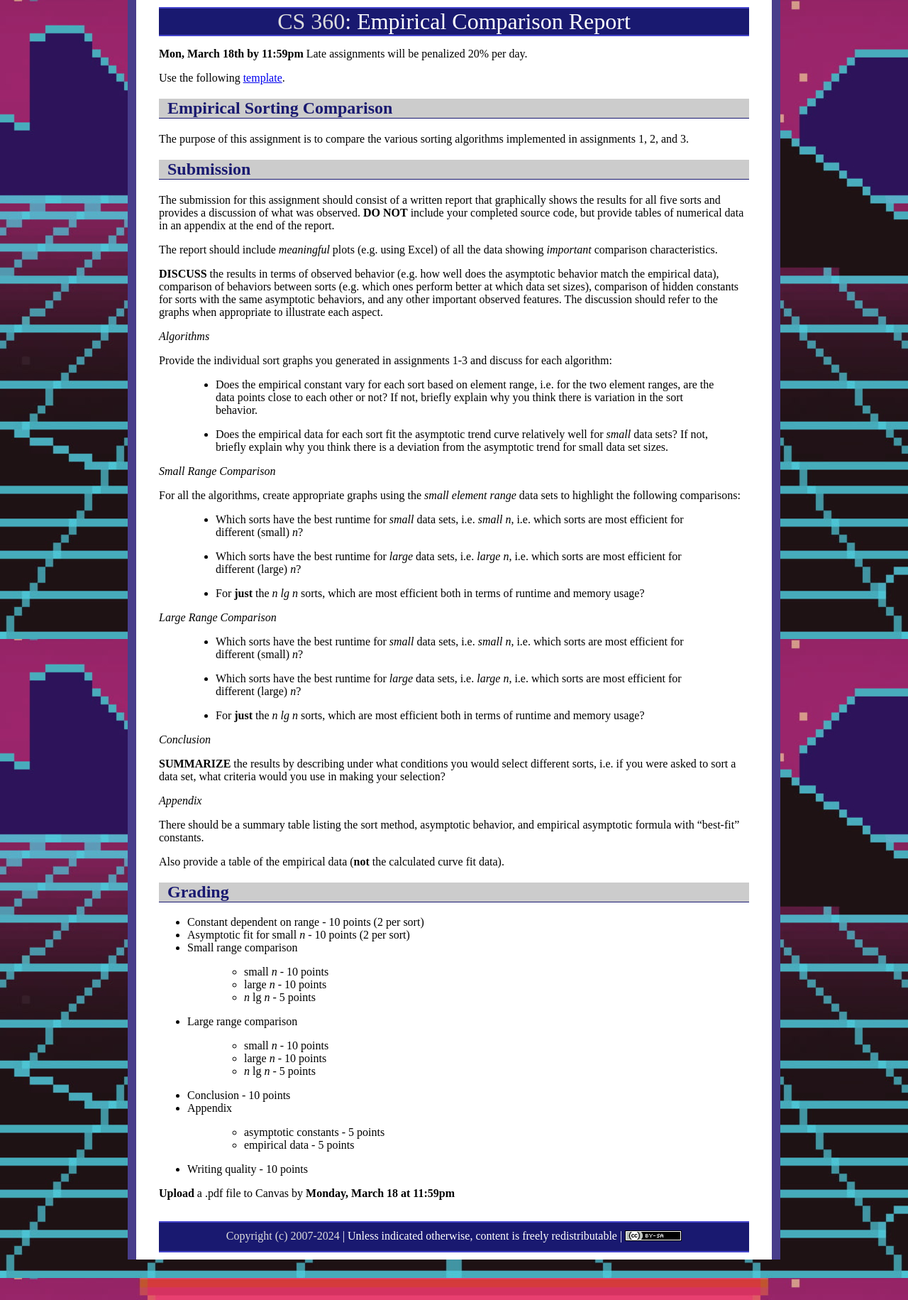
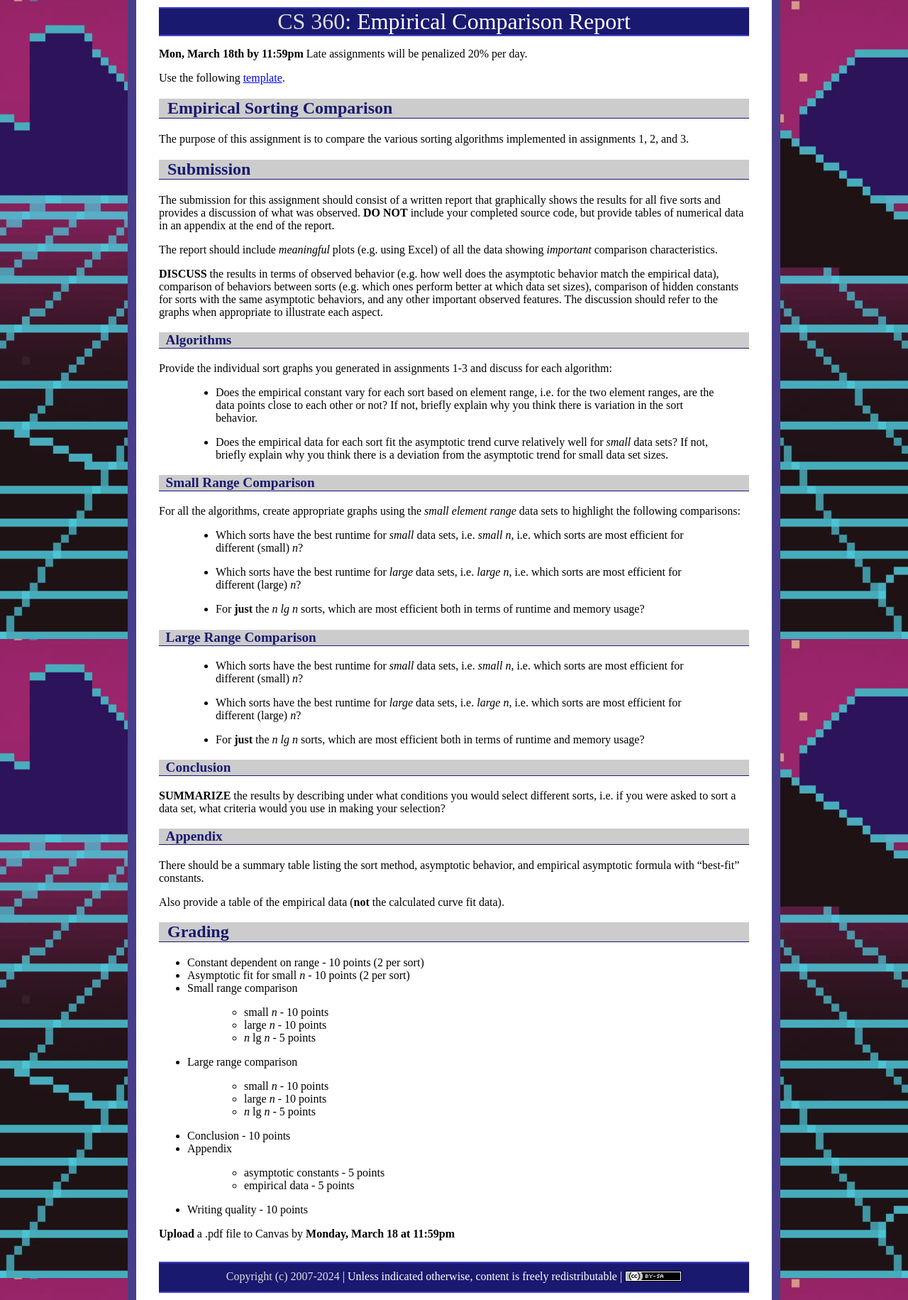
Before and after one commit to ycpcs/cs360-spring2024, a Jekyll site: the page built from assign/emp_comp.md, in a window 1280 px wide. Shown: the whole page at 71% size. Built offline with Jekyll 4.4.1, drawn with Linux system fonts in a browser that asks for light colours.

Commit message:
update emp report
update emp report

```diff
--- a/assign/emp_comp.md
+++ b/assign/emp_comp.md
@@ -19,7 +19,7 @@ The report should include *meaningful* plots (e.g. using Excel) of all the data
 
 **DISCUSS** the results in terms of observed behavior (e.g. how well does the asymptotic behavior match the empirical data), comparison of behaviors between sorts (e.g. which ones perform better at which data set sizes), comparison of hidden constants for sorts with the same asymptotic behaviors, and any other important observed features. The discussion should refer to the graphs when appropriate to illustrate each aspect.
 
-*Algorithms*
+### Algorithms
 
 Provide the individual sort graphs you generated in assignments 1-3 and discuss for each algorithm:
 
@@ -27,7 +27,7 @@ Provide the individual sort graphs you generated in assignments 1-3 and discuss
 
 >-   Does the empirical data for each sort fit the asymptotic trend curve relatively well for *small* data sets? If not, briefly explain why you think there is a deviation from the asymptotic trend for small data set sizes.
 
-*Small Range Comparison*
+### Small Range Comparison
 
 For all the algorithms, create appropriate graphs using the *small element range* data sets to highlight the following comparisons:
 
@@ -37,7 +37,7 @@ For all the algorithms, create appropriate graphs using the *small element range
 
 >-   For **just** the *n lg n* sorts, which are most efficient both in terms of runtime and memory usage?
 
-*Large Range Comparison*
+### Large Range Comparison
 
 >-   Which sorts have the best runtime for *small* data sets, i.e. *small n*, i.e. which sorts are most efficient for different (small) *n*?
 
@@ -46,11 +46,11 @@ For all the algorithms, create appropriate graphs using the *small element range
 
 >-   For **just** the *n lg n* sorts, which are most efficient both in terms of runtime and memory usage?
 
-*Conclusion*
+### Conclusion
 
 **SUMMARIZE** the results by describing under what conditions you would select different sorts, i.e. if you were asked to sort a data set, what criteria would you use in making your selection?
 
-*Appendix*
+### Appendix
 
 There should be a summary table listing the sort method, asymptotic behavior, and empirical asymptotic formula with "best-fit" constants.
 
```
